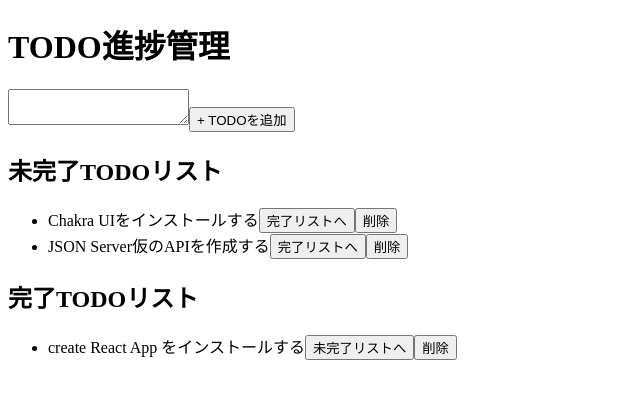
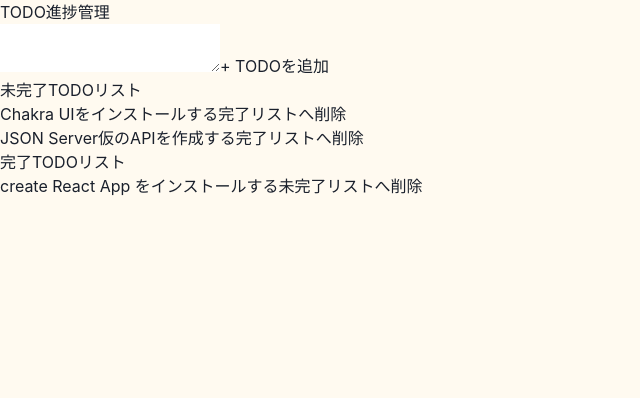
Before and after one commit to komodora/react-todo-typescript, a React (Create React App) app: page / in a window 1280 px wide. Shown: the top 398 px of the page, without its empty margins (0-640 px from the left). Built offline with nearby package versions, Linux system fonts and the light colour scheme; data requests are answered from the project's data file.

Commit message:
add theme

```diff
--- a/src/index.tsx
+++ b/src/index.tsx
@@ -1,5 +1,8 @@
 import { StrictMode } from 'react';
 import { createRoot } from 'react-dom/client';
+
+import { ChakraProvider } from '@chakra-ui/react';
+import theme from './theme/theme';
 
 import App from './components/App';
 
@@ -8,7 +11,9 @@
   const root = createRoot(rootElement);
   root.render(
     <StrictMode>
-      <App />
+      <ChakraProvider theme={theme}>
+        <App />
+      </ChakraProvider>
     </StrictMode>
   );
 }
--- /dev/null
+++ b/src/theme/theme.ts
@@ -0,0 +1,18 @@
+import { extendTheme } from '@chakra-ui/react';
+
+const theme = extendTheme({
+  styles: {
+    global: {
+      body: {
+        backgroundColor: 'orange.50',
+        color: 'gray.800',
+      },
+      p: {
+        fontSize: { base: 'md', md: 'lg' },
+        lineHeight: 'tall',
+      },
+    },
+  },
+});
+
+export default theme;
```
